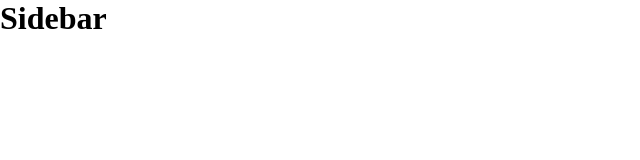
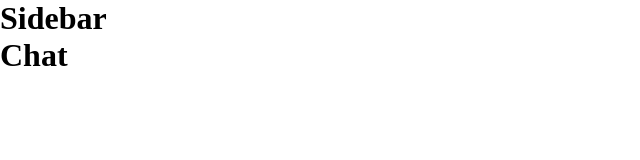
Before and after one commit to KingLouie1994/WhatsApp-MERN-Frontend, a React (Create React App) app: page / in a window 1280 px wide. Shown: the top 160 px of the page, without its empty margins (0-640 px from the left). Built offline with nearby package versions, Linux system fonts and the light colour scheme.

Commit message:
structure to build Chat component

```diff
--- a/src/App.js
+++ b/src/App.js
@@ -1,5 +1,6 @@
 // Import of components
 import Sidebar from "./components/Sidebar";
+import Chat from "./components/Chat";
 
 // Imports for styling
 import GlobalStyle from "./GlobalStyle";
@@ -9,6 +10,7 @@ const App = () => {
     <div>
       <GlobalStyle />
       <Sidebar />
+      <Chat />
     </div>
   );
 };
--- /dev/null
+++ b/src/components/Chat.js
@@ -0,0 +1,17 @@
+// Imports for styling
+import styled from "styled-components";
+
+const Chat = () => {
+  return (
+    <StyledChat>
+      <h1>Chat</h1>
+    </StyledChat>
+  );
+};
+
+// Styled Components
+const StyledChat = styled.div`
+
+`;
+
+export default Chat;
--- a/src/components/Sidebar.js
+++ b/src/components/Sidebar.js
@@ -1,9 +1,17 @@
+// Imports for styling
+import styled from "styled-components";
+
 const Sidebar = () => {
   return (
-    <div>
+    <StyledSidebar>
       <h1>Sidebar</h1>
-    </div>
+    </StyledSidebar>
   );
 };
 
+// Styled Components
+const StyledSidebar = styled.div`
+
+`;
+
 export default Sidebar;
```
